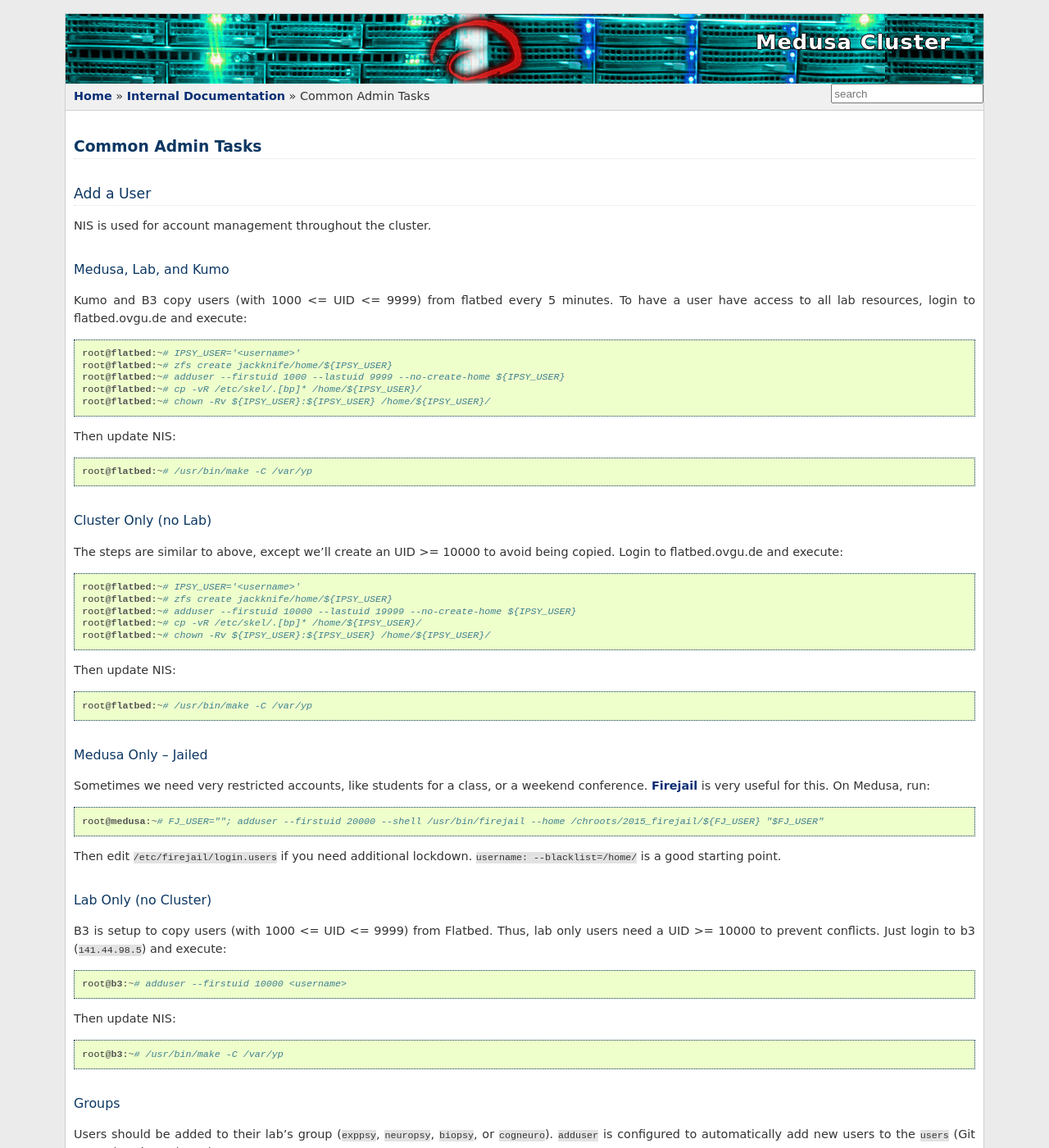
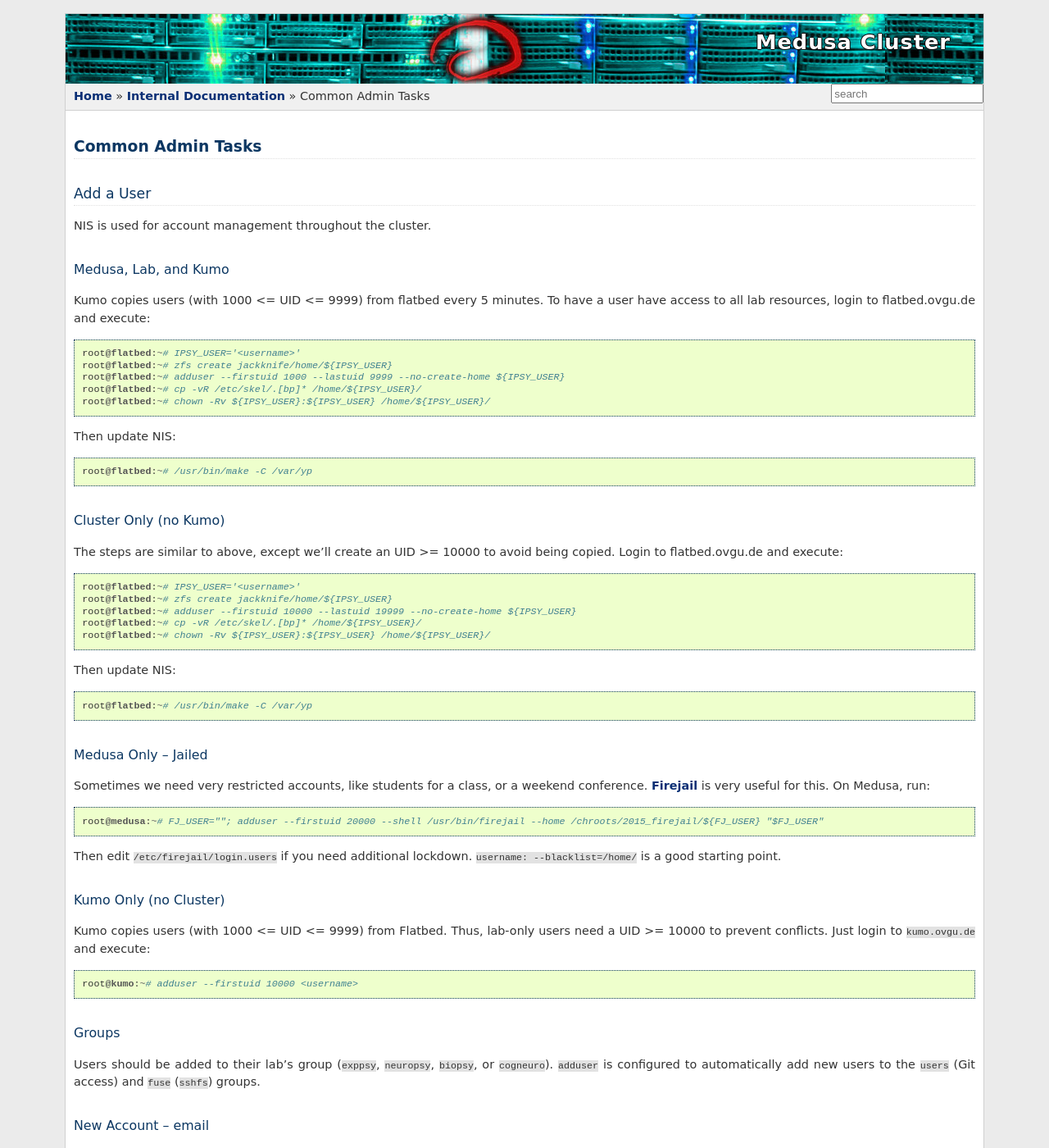
Before and after one commit to psychoinformatics-de/ipsy-docs, a Sphinx documentation site: the page built from source/internal/common_tasks.rst, in a window 1280 px wide and 1400 px high. Shown: the whole window at 82% size. Built offline with Sphinx 7.4.7, drawn with Linux system fonts in a browser that asks for light colours; formulas are drawn with MathJax 3; some of the changed text lies outside the part shown.

Commit message:
Update, with the demise of B3

```diff
--- a/source/internal/common_tasks.rst
+++ b/source/internal/common_tasks.rst
@@ -11,7 +11,7 @@ NIS is used for account management throughout the cluster.
 
 Medusa, Lab, and Kumo
 ---------------------
-Kumo and B3 copy users (with 1000 <= UID <= 9999) from flatbed every 5 minutes.
+Kumo copies users (with 1000 <= UID <= 9999) from flatbed every 5 minutes.
 To have a user have access to all lab resources, login to flatbed.ovgu.de and execute::
 
   root@flatbed:~# IPSY_USER='<username>'
@@ -24,10 +24,10 @@ Then update NIS::
 
   root@flatbed:~# /usr/bin/make -C /var/yp
 
-Cluster Only (no Lab)
----------------------
+Cluster Only (no Kumo)
+----------------------
 The steps are similar to above, except we'll create an UID >= 10000 to avoid
-being copied.  Login to flatbed.ovgu.de and execute::
+being copied. Login to flatbed.ovgu.de and execute::
 
   root@flatbed:~# IPSY_USER='<username>'
   root@flatbed:~# zfs create jackknife/home/${IPSY_USER}
@@ -51,17 +51,13 @@ Then edit ``/etc/firejail/login.users`` if you need additional lockdown.
 
 .. _Firejail: https://l3net.wordpress.com/projects/firejail/
 
-Lab Only (no Cluster)
----------------------
-B3 is setup to copy users (with 1000 <= UID <= 9999) from Flatbed. Thus, lab
-only users need a UID >= 10000 to prevent conflicts. Just login to b3
-(``141.44.98.5``) and execute::
+Kumo Only (no Cluster)
+----------------------
+Kumo copies users (with 1000 <= UID <= 9999) from Flatbed. Thus, lab-only users
+need a UID >= 10000 to prevent conflicts. Just login to ``kumo.ovgu.de`` and
+execute::
 
-  root@b3:~# adduser --firstuid 10000 <username>
-
-Then update NIS::
-
-  root@b3:~# /usr/bin/make -C /var/yp
+  root@kumo:~# adduser --firstuid 10000 <username>
 
 Groups
 ------
@@ -112,23 +108,6 @@ NeuroDebian Repository
 The `NeuroDebian`_ website has a mirror-selection tool.
 
 .. _NeuroDebian: http://neuro.debian.net/#repository-howto
-
-Printing
---------
-`cups-client` is very useful. Point it to `141.44.98.5`.
-
-NIS
----
-If the computer is a desktop, NIS should be setup.
-
-* The NIS domain is ``ipsy.local``.
-* In ``/etc/yp.conf`` set ``ypserver`` to ``141.44.98.5``
-* In ``/etc/nsswitch.conf`` set ``passwd``, ``group``, and ``shadow`` to ``files nis``.
-* In ``/etc/pam.d/common-account`` add the following line:
-
-.. code-block:: bash
-
-   session    required   pam_mkhomedir.so skel=/etc/skel/ umask=0022
 
 Cluster - Update Software
 =========================
```
